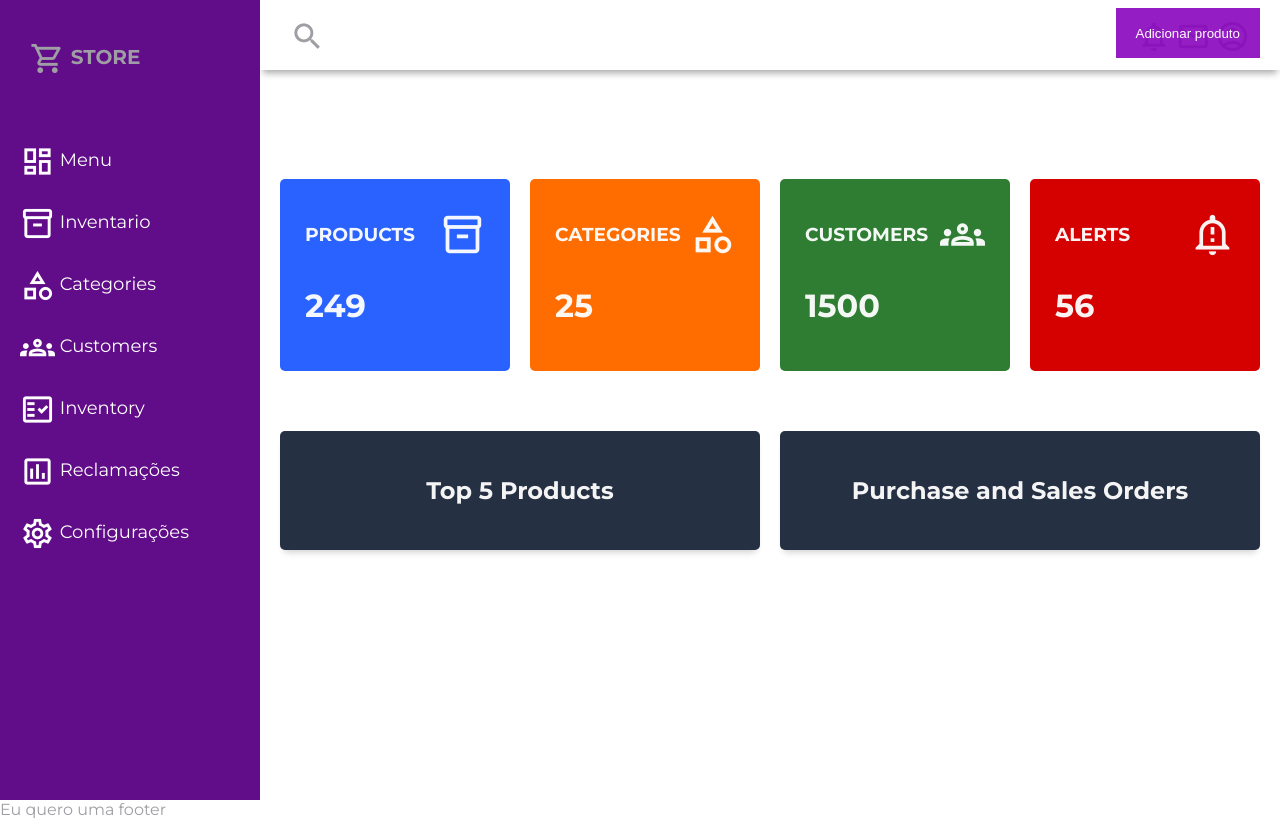
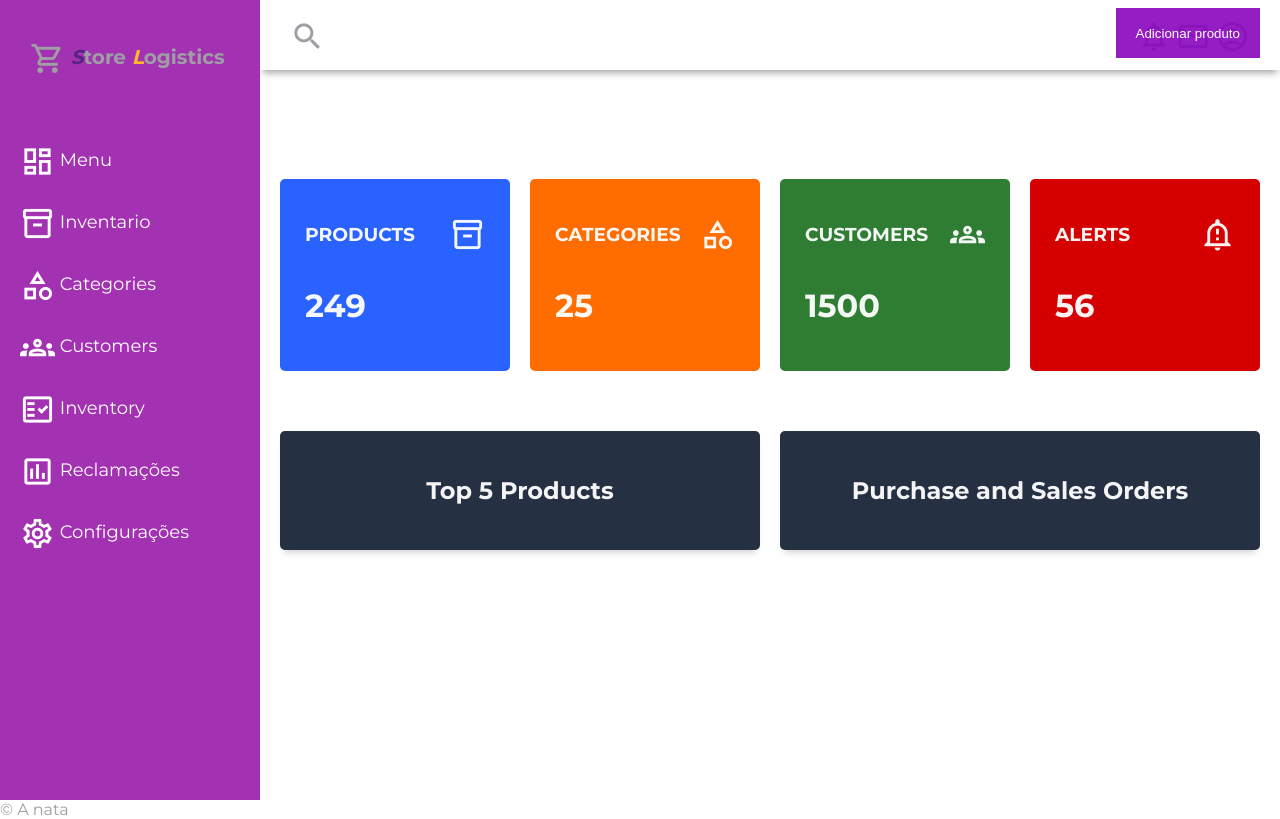
Before and after one commit to Tanottauro/Projeto-P2, a plain HTML site: page index.html in a window 1280 px wide. Drawn offline with nearby package versions, Linux system fonts and the light colour scheme; a script that the page names is missing.

Commit message:
mudei um tanto de coisa

```diff
--- a/index.html
+++ b/index.html
@@ -37,7 +37,7 @@
       <aside id="sidebar">
         <div class="sidebar-title">
           <div class="sidebar-brand">
-            <span class="material-icons-outlined">shopping_cart</span> STORE
+            <span class="material-icons-outlined">shopping_cart</span> <i class="S">S</i>tore <i class="L">L</i>ogistics
           </div>
           <span class="material-icons-outlined" onclick="closeSidebar()">close</span>
         </div>
@@ -269,6 +269,6 @@
     <script src="https://cdnjs.cloudflare.com/ajax/libs/apexcharts/3.35.5/apexcharts.min.js"></script>
     <!-- Custom JS -->
     <script src="scripts.js"></script>
-    <footer>Eu quero uma footer</footer>
+    <footer>&copy; A nata</footer>
   </body>
 </html>
--- a/styles.css
+++ b/styles.css
@@ -44,7 +44,7 @@ body {
 #sidebar {
   grid-area: sidebar;
   height: 100%;
-  background-color: #610c88;
+  background-color: #A332B3;
   overflow-y: auto;
   transition: all 0.5s;
   -webkit-transition: all 0.5s;
@@ -149,9 +149,7 @@ body {
   justify-content: space-between;
 }
 
-.card-inner > .material-icons-outlined {
-  font-size: 45px;
-}
+
 
 .charts {
   display: grid;
@@ -368,3 +366,10 @@ display: table;
    width: 100%;
 }
 }
+
+.S{
+  color: #552583;
+}
+.L{
+  color: #FDB927;
+}
```
